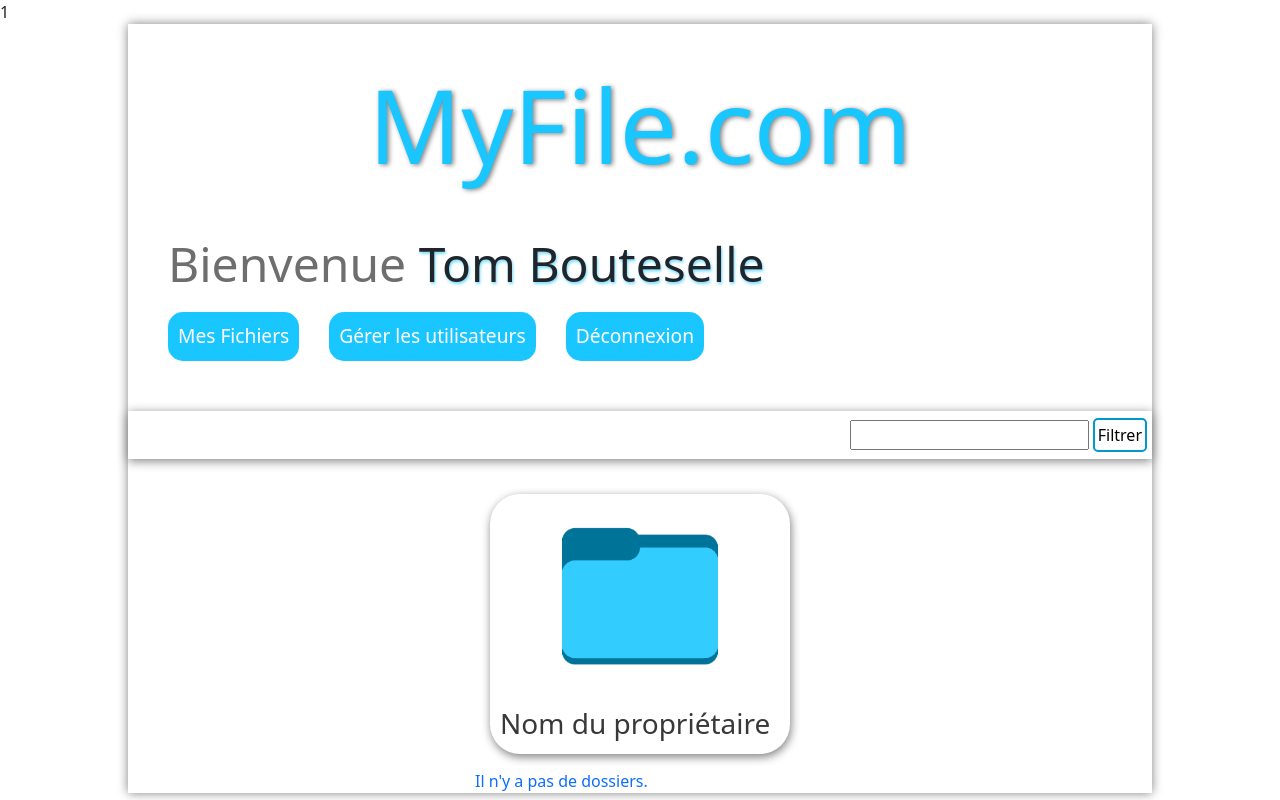
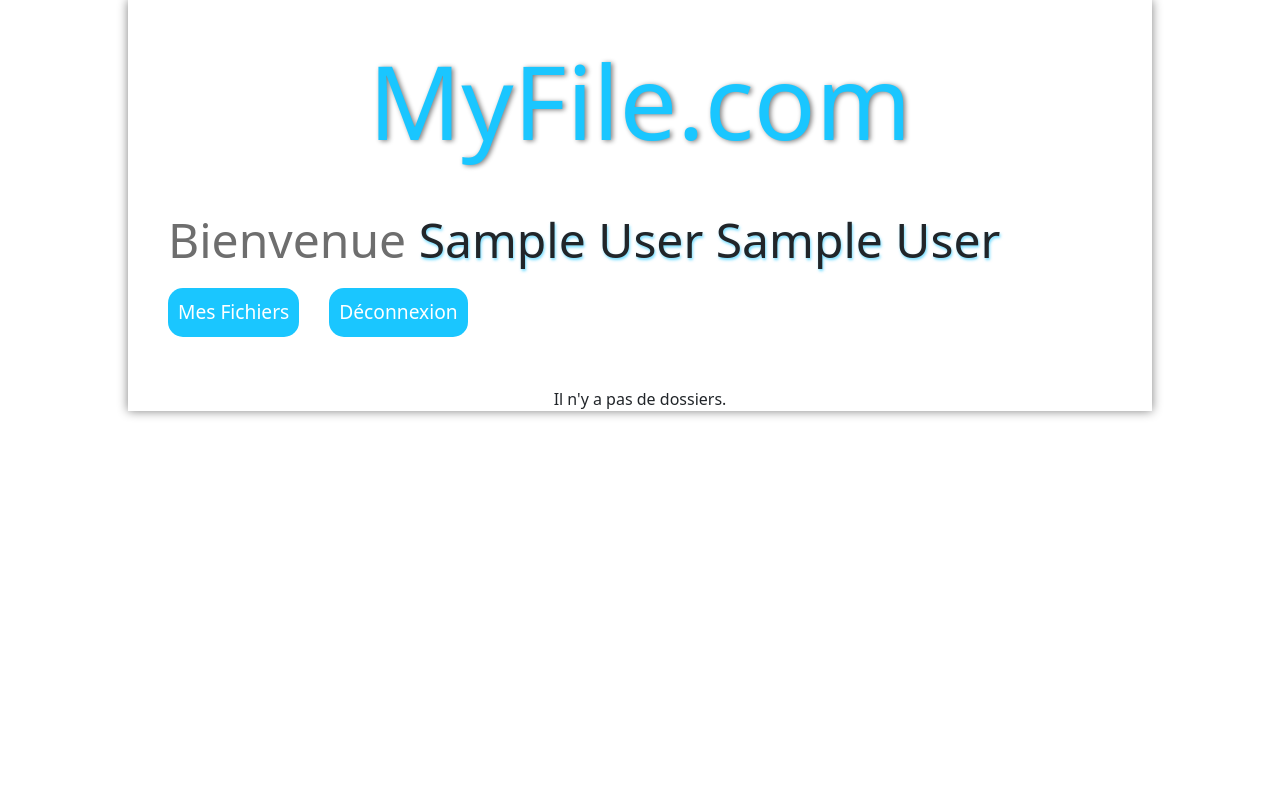
Before and after one commit to JiovaniVianey/BackOffice-Hebergement-de-fichiers, a PHP site: page /projet-fichier-administration/index.php?uc=accueil in a window 1280 px wide. Run offline with PHP 8.4, Linux system fonts and the light colour scheme; the visitor is signed in with stand-in values (Sample User, id 1); some libraries are stand-ins or nearby versions.

Commit message:
MyFile final v1

```diff
--- a/index.php
+++ b/index.php
@@ -18,7 +18,6 @@
         }
         else
         {
-            echo $_SESSION["connecte"];
             $id = $_SESSION['connecte'];
             $resultat = Utilisateur::trouverUtilisateur($id);
 
@@ -35,7 +34,7 @@
         }
         else
         {
-            echo $_SESSION["connecte"];
+
             $id = $_SESSION['connecte'];
             $resultat = Utilisateur::trouverUtilisateur($id);
 
--- a/modele/Utilisateur.class.php
+++ b/modele/Utilisateur.class.php
@@ -363,7 +363,7 @@
   }
 
   public static function afficherNonautorise(){
-    $req=MonPdo::getInstance()->prepare("select * from utilisateur where autorise=0");
+    $req=MonPdo::getInstance()->prepare("select * from utilisateur where autoriser=0");
     $req->setFetchMode(PDO::FETCH_CLASS|PDO::FETCH_PROPS_LATE,'utilisateur');
     $req->execute();
     $lesResultats=$req->fetchAll();
--- a/style/styleaccueil.css
+++ b/style/styleaccueil.css
@@ -210,3 +210,11 @@
     background-color: white;
     border: solid #0099cc 2px;
 }
+
+.btn-list
+{
+    color: #383838;
+    border-radius: 7px;
+    padding: 3px;
+    box-shadow: 0 0 5px gray;
+}
--- a/style/stylelisteutilisateurs.css
+++ b/style/stylelisteutilisateurs.css
@@ -9,7 +9,7 @@
     /* color: rgb(34, 34, 34); */
     text-decoration: none;
     padding : 5px; border-radius:10px;
-    border: solid #ff00ff;
+    border: solid 2px #3d003d;
     border-width: 2px;
     box-shadow: 1px 1px 3px rgba(77, 77, 77, 0.472);
 }
--- a/vue/Attente.php
+++ b/vue/Attente.php
@@ -13,7 +13,7 @@
 </html>
 
 <?php
-    if ($Utilisateur->getAutoriser() == true){
+    if ($connectedUser->getAutoriser() == true){
         header('index.php');
     }
 ?>
--- a/vue/accueil.php
+++ b/vue/accueil.php
@@ -5,21 +5,16 @@
         include("header.php");
     ?>
     <div class="fichiers-section">
-        <nav>
-            <form action="post">
-                <input type="search">
-                <button>Filtrer</button>
-            </form>
-        </nav>
-        <a href="">
-            <div class="card-dossier">
+
+
+            <!-- <div class="card-dossier">
                 <img class="dossier-img my-2" src="images/folder-img.png" alt="icon de fichier">
                 <div class="row">
 
                         <h3 class="card-fichier-text">Nom du propriétaire</h3>
 
                 </div>
-            </div>
+            </div> -->
 
         <?php
         if (empty($lesDossiers))
@@ -48,6 +43,6 @@
                 }
             }
             ?>
-        </a>
+
     </div>
 </div>
--- a/vue/header.php
+++ b/vue/header.php
@@ -2,18 +2,16 @@
     <a href="index.php">
         <h1>MyFile.com</h1>
     </a>
-        <h3>Bienvenue <span class="text-dark" style="text-shadow: 1px 2px 3px #1ac6ff9d;">Tom Bouteselle</span> </h3>
+        <h3>Bienvenue <span class="text-dark" style="text-shadow: 1px 2px 3px #1ac6ff9d;"><?php echo $connectedUser->getPrenom().' '.$connectedUser->getNom(); ?></span> </h3>
         <div class="d-flex flex-row flex-wrap">
         <?php
-            // if (($utilisateur -> getAdmin()) == 1)
-            // {
-            //     echo '<a href="">Gérer les utilisateurs</a>';
-            // }
+            if (($connectedUser -> getAdmin()) == 1)
+            {
+                echo '<a class="header-btn" href="index.php?uc=utilisateur&action=affich">Gérer les utilisateurs</a>';
+            }
         ?>
         <a class="header-btn" href="index.php?uc=fichier&fich=dossier&dos=<?php echo $connectedUser->getId();?>">Mes Fichiers</a>
-        <a class="header-btn" href="index.php?uc=utilisateur&action=affich">Gérer les utilisateurs</a>
+
         <a class="header-btn" href="index.php?uc=utilisateur&action=deconnexion">Déconnexion</a>
         </div>
-
-
     </header>
```
Also changed, not shown: controller/controllerUtilisateur.php (+17 -6 lines), vue/fichiers_vue.php (+7 -8 lines), vue/liste_utilisateurs_vue.php (+1 -9 lines).
